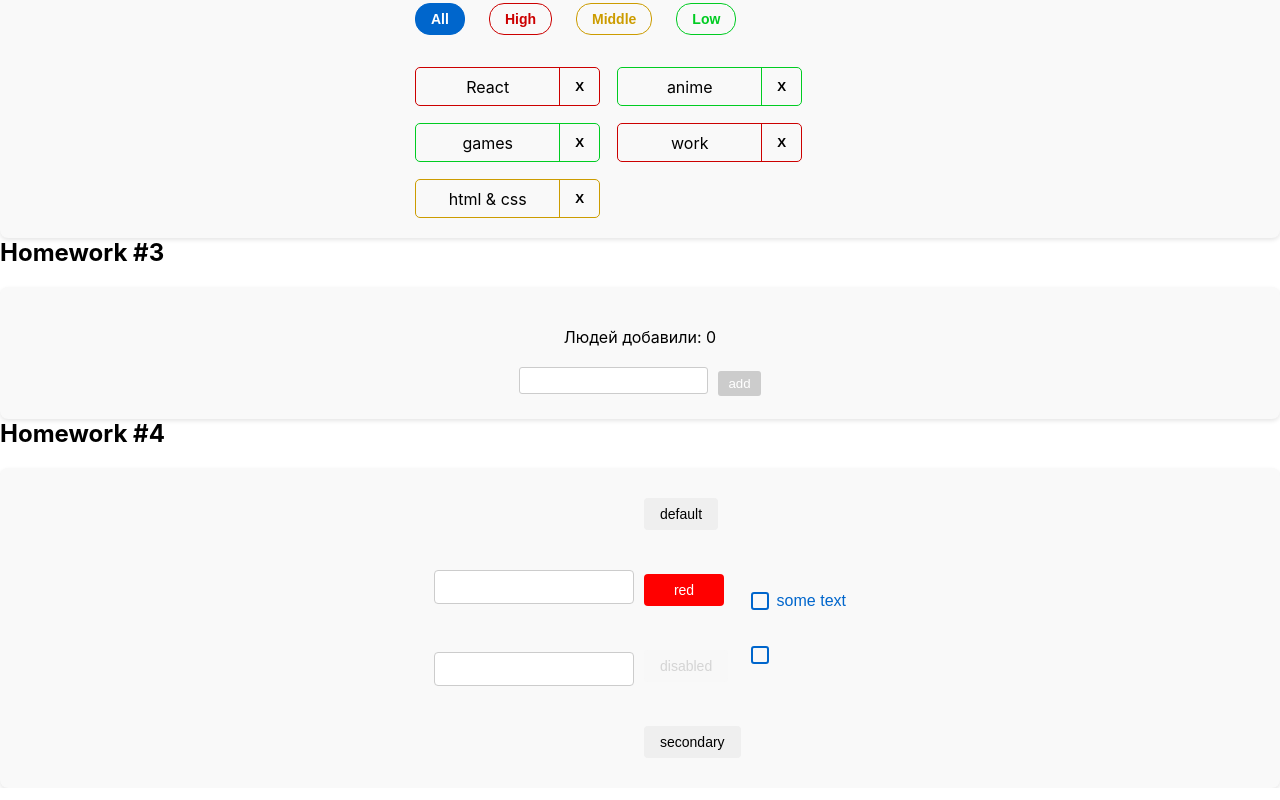
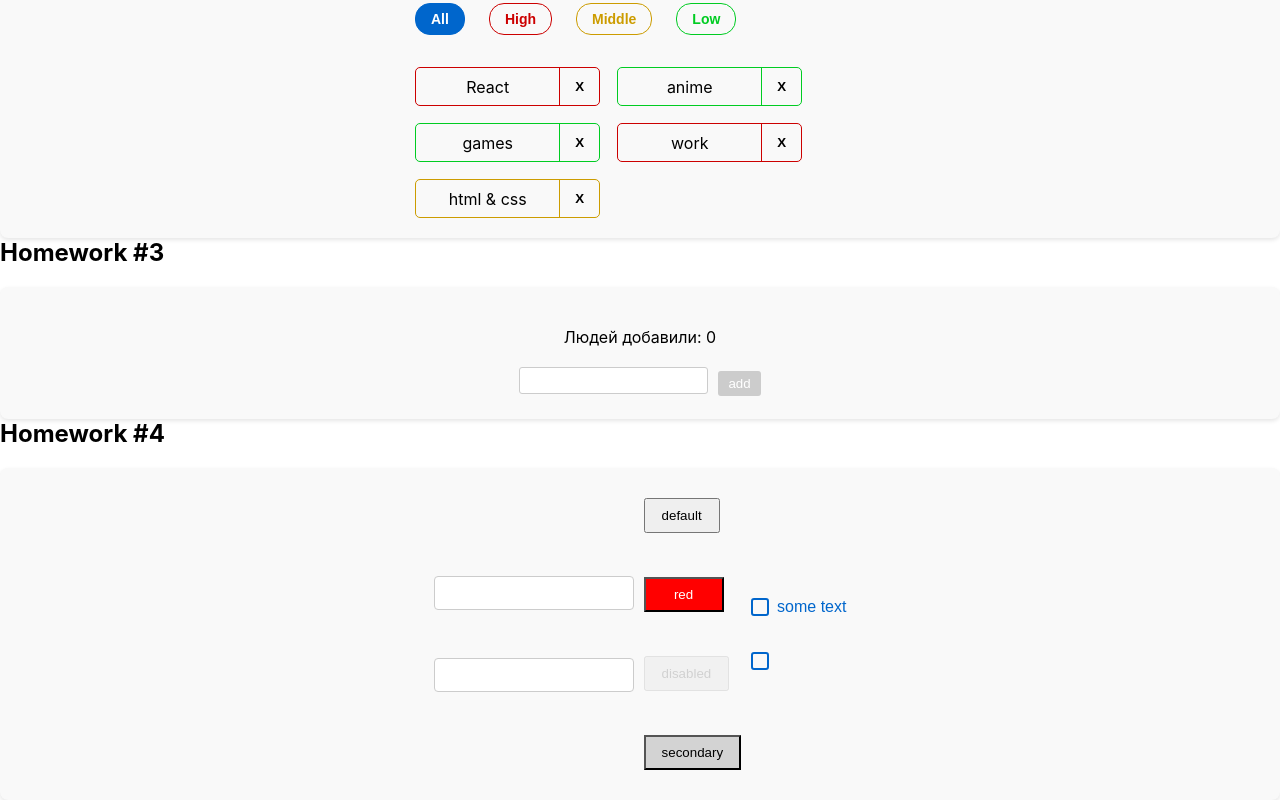
Before and after one commit to LizaWebDev/react-homeworks, a React (Create React App) app: page /#/pre-junior in a window 1280 px wide. Shown: the part 435-1235 px from the top of the page. Built offline with nearby package versions, Linux system fonts and the light colour scheme.

Commit message:
Homework 4

```diff
--- a/src/s2-homeworks/hw04/common/c1-SuperInputText/SuperInputText.module.css
+++ b/src/s2-homeworks/hw04/common/c1-SuperInputText/SuperInputText.module.css
@@ -5,6 +5,9 @@
 .input {
     width: 200px;
     padding: 8px;
+}
+
+.superInput {
     border: 1px solid #ccc;
     border-radius: 4px;
     font-size: 14px;
--- a/src/s2-homeworks/hw04/common/c2-SuperButton/SuperButton.module.css
+++ b/src/s2-homeworks/hw04/common/c2-SuperButton/SuperButton.module.css
@@ -1,16 +1,6 @@
 .button {
     padding: 8px 16px;
     margin: 10px;
-    border: none;
-    border-radius: 4px;
-    font-size: 14px;
-    cursor: pointer;
-}
-
-.red {
-    background-color: red;
-    color: white;
-    width: 80px;
 }
 
 .disabled {
@@ -22,3 +12,39 @@
     background-color: lightgray;
     color: black;
 }
+
+.def {
+    font-size: 14px;
+    cursor: pointer;
+}
+
+.red {
+    background-color: red;
+    color: white;
+    width: 80px;
+}
+
+.default:hover {
+    background-color: #e5e513;
+}
+
+.red:hover {
+    background-color: #b3325f;
+}
+
+.secondary:hover {
+    background-color: #0ce8e8;
+}
+
+
+.default:active {
+    background-color: greenyellow;
+}
+
+.secondary:active {
+    background-color: greenyellow;
+}
+
+.red:active {
+    background-color: greenyellow;
+}
--- a/src/s2-homeworks/hw04/common/c2-SuperButton/SuperButton.tsx
+++ b/src/s2-homeworks/hw04/common/c2-SuperButton/SuperButton.tsx
@@ -22,7 +22,9 @@ const SuperButton: React.FC<SuperButtonPropsType> = (
             ? ' ' + s.disabled // класс для дизэйбла
             : xType === 'red'
                 ? ' ' + s.red // класс для красной кнопки
-                : '') // пустая строка, если нет дополнительных классов
+                    : xType === 'secondary'
+                        ? ' ' + s.secondary // класс для вторичной кнопки
+                        : ' ' + s.default); // дефолтная кнопка
 
     return (
         <button
```
